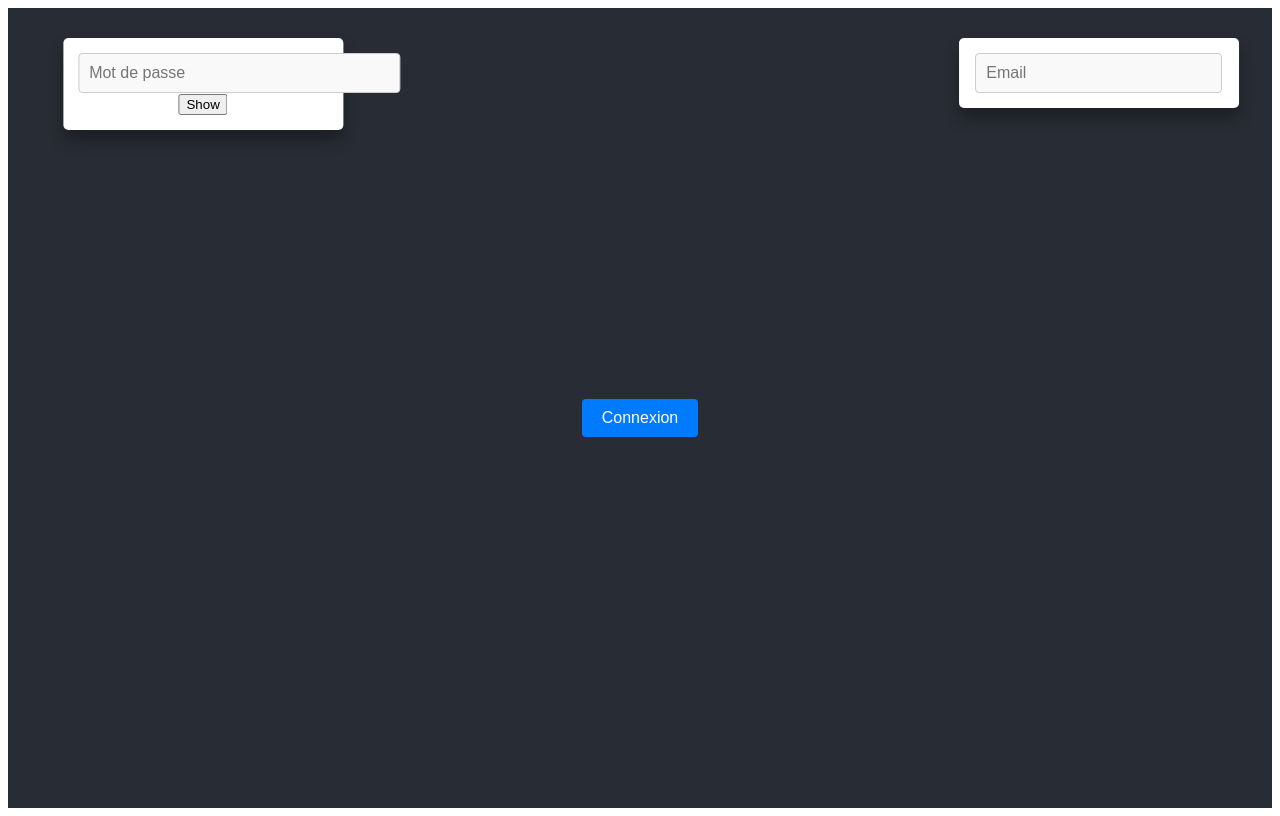
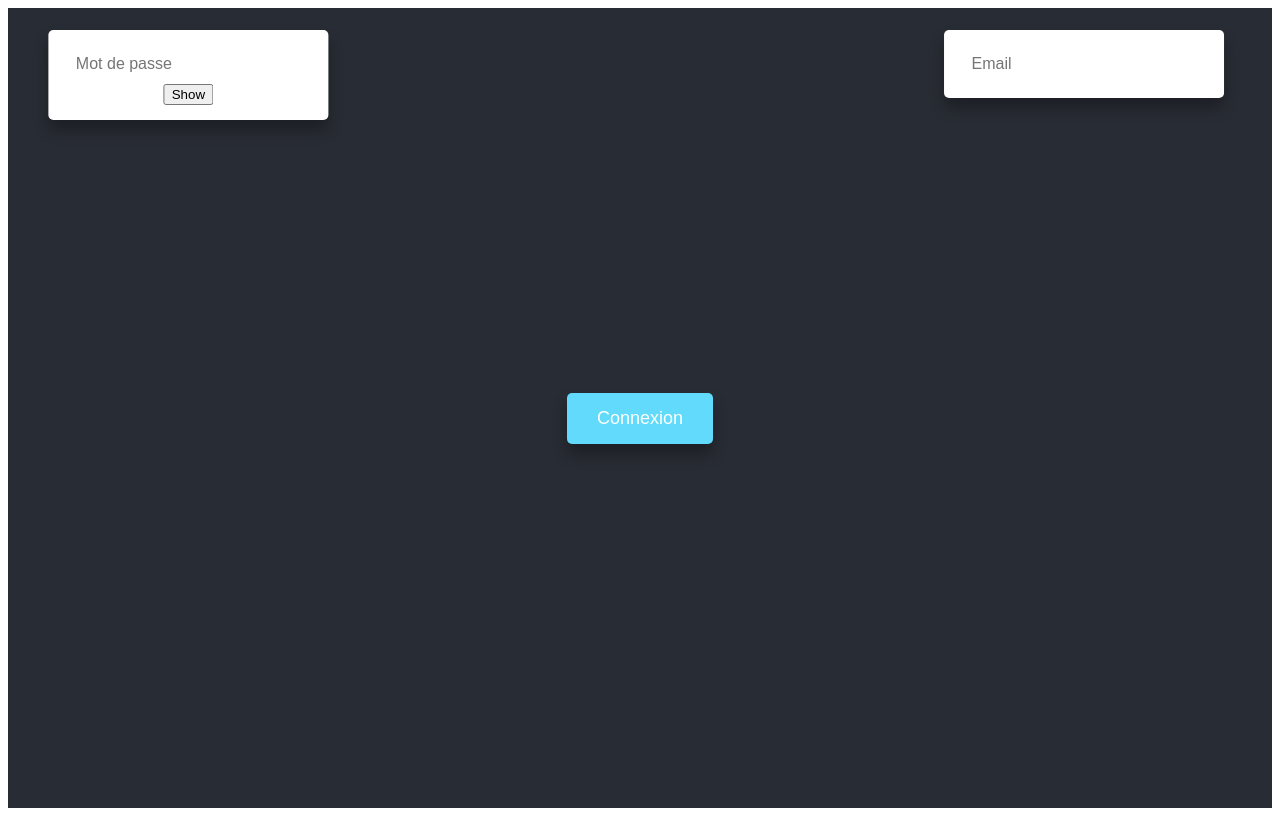
Before and after one commit to kevinGLAENTZLIN/Nuit-de-l-info-2024, a React (Create React App) app in the folder frontend/: page /login in a window 1280 px wide. Built offline with nearby package versions, Linux system fonts and the light colour scheme; no server answers.

Commit message:
[+]: Merge Email for get him in request

```diff
--- a/frontend/src/components/EMailInput/EMailInput.jsx
+++ b/frontend/src/components/EMailInput/EMailInput.jsx
@@ -4,7 +4,6 @@ import T9Input from "../T9Input/T9Input";
 
 const EMailInput = ({ placeholder, inputValue, setInputValue }) => {
     const [showT9, setShowT9] = useState(false); // Whether the T9 popup is visible
-    const [emailValue, setEmailValue] = useState(""); // Value for the email input
     const t9ContainerRef = useRef(null); // Ref for the T9 popup
     const inputRef = useRef(null); // Ref for the email input field
     // Show the T9 keyboard only when the EMailInput gains focus
@@ -17,14 +16,13 @@ const EMailInput = ({ placeholder, inputValue, setInputValue }) => {
 
     // Update the email input value when the T9 keyboard submits
     const handleT9Submit = (value) => {
-        setEmailValue(value); // Update the email field
+        setInputValue(value); // Update the email field
         setShowT9(false); // Hide the T9 keyboard
     };
 
     // Handle clicking outside the T9 popup or input field to close the T9 keyboard
     useEffect(() => {
         const handleClickOutside = (event) => {
-            // Check if the click is outside both the T9 popup and the input field
             if (
                 t9ContainerRef.current && !t9ContainerRef.current.contains(event.target) &&
                 inputRef.current && !inputRef.current.contains(event.target) // Ensure the click is not on the input field itself
@@ -51,7 +49,7 @@ const EMailInput = ({ placeholder, inputValue, setInputValue }) => {
                 ref={inputRef} // Attach ref to the input field
                 type="text"
                 placeholder={placeholder}
-                value={emailValue} // Bind input value to the state
+                value={inputValue} // Bind input value to the state
                 onFocus={handleEmailFocus} // Trigger T9 keyboard on focus
                 readOnly // Prevent editing inside the input field
             />
--- a/frontend/src/components/T9Input/T9Input.jsx
+++ b/frontend/src/components/T9Input/T9Input.jsx
@@ -89,14 +89,14 @@ const T9Input = ({ onSubmit, placeholder = "Click to type..." }) => {
             </div>
             <div className="t9-keyboard">
                 {[1, 2, 3, 4, 5, 6, 7, 8, 9].map((key) => (
-                    <button key={key} className="t9-key" onClick={() => handleKeyPress(key)}>
+                    <button type="button" key={key} className="t9-key" onClick={() => handleKeyPress(key)}>
                         <div className="key-number">{key}</div>
                         <div className="key-letters">{scrambledMap[key].join("")}</div>
                     </button>
                 ))}
-                <button className="t9-key reset" onClick={scrambleAllKeys}>Reset</button>
-                <button className="t9-key delete" onClick={handleDelete}>Delete</button>
-                <button className="t9-key submit" onClick={handleSubmit}>Submit</button>
+                <button type="button" className="t9-key reset" onClick={scrambleAllKeys}>Reset</button>
+                <button type="button" className="t9-key delete" onClick={handleDelete}>Delete</button>
+                <button type="button" className="t9-key submit" onClick={handleSubmit}>Submit</button>
             </div>
         </div>
     );
--- a/frontend/src/pages/Login/Login.css
+++ b/frontend/src/pages/Login/Login.css
@@ -1,77 +1,21 @@
-/* T9 Popup */
-.t9-popup {
-  position: fixed;
-  bottom: 20px; /* Place it 20px from the bottom */
-  right: 20px; /* Place it 20px from the right */
-  background-color: #ffffff; /* Ensure the background contrasts well */
-  color: #000; /* Text should be visible */
-  border-radius: 8px; /* Smooth corners */
-  box-shadow: 0 4px 10px rgba(0, 0, 0, 0.2); /* Stronger shadow for pop-up effect */
-  padding: 20px;
-  z-index: 1000;
-  width: 300px; /* Fixed width for consistency */
-  animation: slideIn 0.3s ease-in-out; /* Add a slide-in animation for better UX */
-  margin-left: -10px;
+.login-container {
+  height: 100vh;
+  display: flex;
+  flex-direction: column;
+  align-items: center;
+  justify-content: center;
+  background-color: #282c34;
+  overflow: hidden;
 }
 
-/* Slide-in animation for T9 */
-@keyframes slideIn {
-  from {
-    opacity: 0;
-    transform: translateY(20px);
-  }
-  to {
-    opacity: 1;
-    transform: translateY(0);
-  }
-}
-
-/* Floating Element */
-.floating-element {
-  margin-bottom: 20px;
-}
-
-.floating-element input {
-  width: 300px;
-  padding: 10px;
-  font-size: 16px;
-  border: 1px solid #ccc;
-  border-radius: 4px;
-  cursor: pointer;
-  background-color: #f9f9f9; /* Subtle background color for inputs */
-}
-
-.floating-element input:focus {
-  outline: none;
-  border-color: #007bff; /* Blue border on focus */
-  box-shadow: 0 0 4px rgba(0, 123, 255, 0.5); /* Add subtle glow */
-}
-
-/* Login Container */
-.login-container {
-  position: relative;
-  height: 100vh;
-  display: flex;
-  background-color: #282c34; /* Dark background for contrast */
-  flex-direction: column;
-  justify-content: center;
-  align-items: center;
-  color: #ffffff; /* White text for readability */
-}
-
-/* Login Button */
 .login-button {
   margin-top: 20px;
-  padding: 10px 20px;
-  font-size: 16px;
-  background-color: #007bff;
-  color: #ffffff;
+  padding: 15px 30px;
+  font-size: 18px;
+  background-color: #61dafb;
+  color: white;
   border: none;
-  border-radius: 4px;
+  border-radius: 5px;
   cursor: pointer;
-  transition: background-color 0.3s;
+  box-shadow: 0px 10px 15px rgba(0, 0, 0, 0.3);
 }
-
-.login-button:hover {
-  background-color: #0056b3;
-}
--- a/frontend/src/pages/Register/RegisterPage.jsx
+++ b/frontend/src/pages/Register/RegisterPage.jsx
@@ -5,6 +5,7 @@ import ReverseInput from '../../components/ReverseInput/ReverseInput';
 import './Register.css';
 import MapInput from '../../components/MapInput/MapInput';
 import DateOfBirthGuess from '../../components/DateOfBirthGuess/DateOfBirthGuess';
+import EMailInput from '../../components/EMailInput/EMailInput';
 const API_URL = process.env.REACT_APP_API_URL;
 
 const Register = () => {
@@ -48,7 +49,7 @@ const Register = () => {
             <ReverseInput placeholder="Username | earsUenm" inputValue={username} setInputValue={setUsername} />
         </FloatingElement>
         <FloatingElement inputValue={email}>
-            <ReverseInput placeholder="Email" inputValue={email} setInputValue={setEmail} />
+            <EMailInput placeholder="Email" inputValue={email} setInputValue={setEmail} />
         </FloatingElement>
         <FloatingElement inputValue={password}>
             <MDPInput placeholder="Mot de passe" inputValue={password} setInputValue={setPassword}/>
```
Also changed, not shown: frontend/src/components/LoginPage/LoginPage.css (added), frontend/src/components/LoginPage/LoginPage.js (added).
